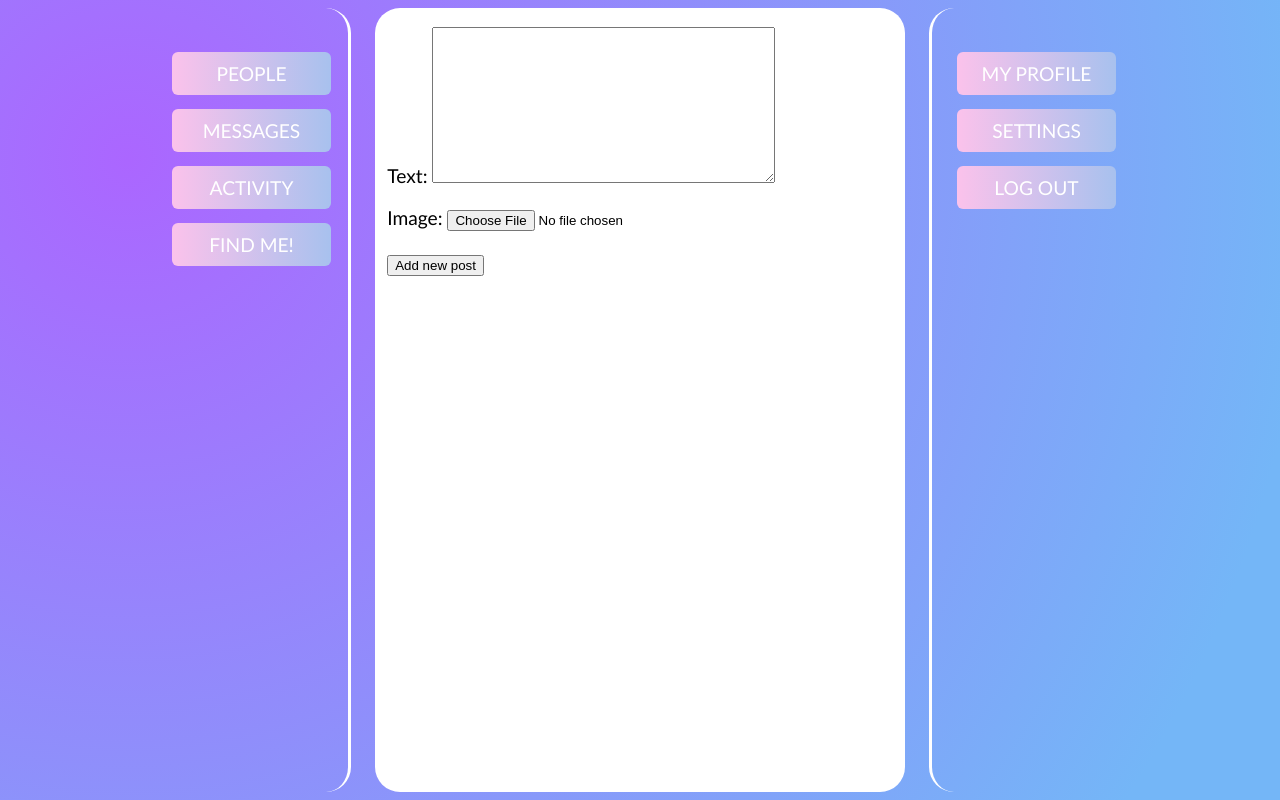
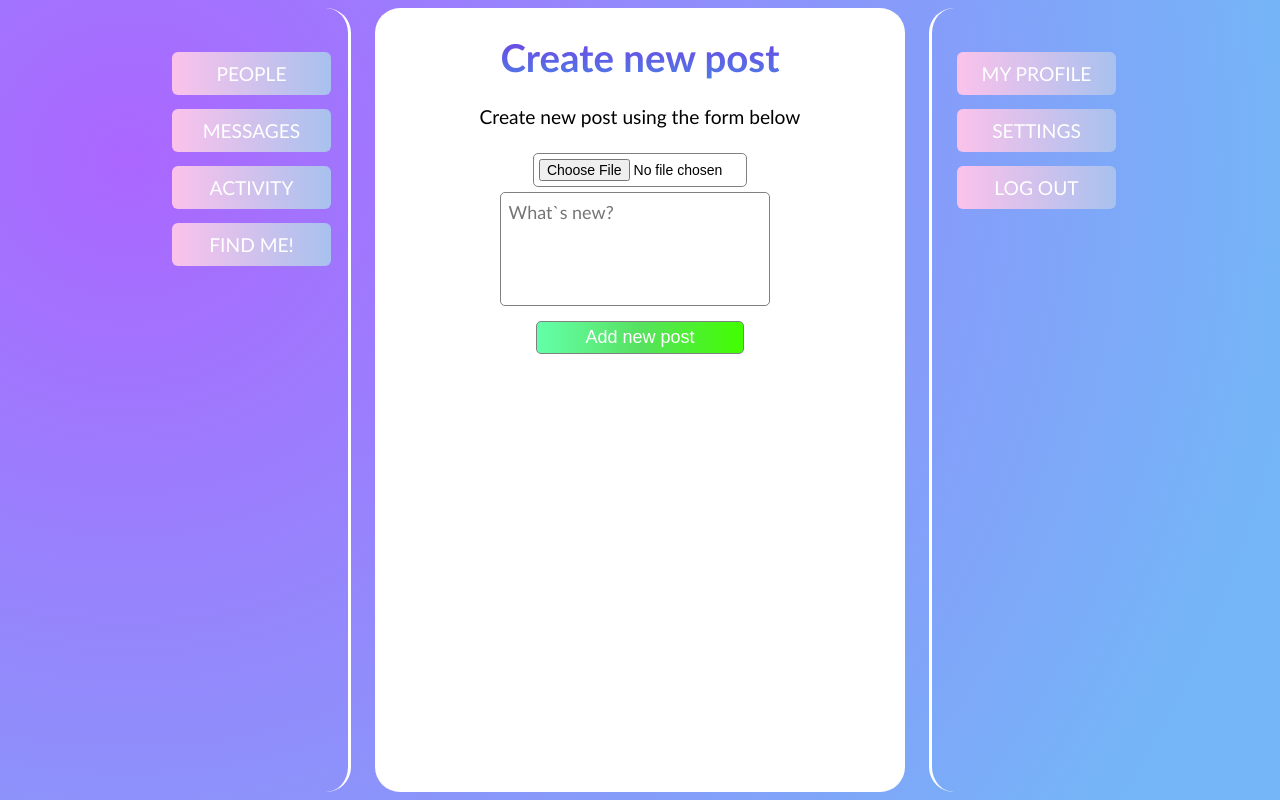
Before and after one commit to butuz0/DatingApp, a Django app: page /blog/new_post/ in a window 1280 px wide. Run offline with Django 4.2, Linux system fonts and the light colour scheme; the visitor is signed in with stand-in values (Sample User, id 1).

Commit message:
new post page styling

```diff
--- /dev/null
+++ b/blog/static/blog/css/new_post.css
@@ -0,0 +1,44 @@
+p {
+    text-align: center;
+}
+
+form {
+    display: flex;
+    flex-direction: column;
+    align-items: center;
+}
+
+textarea {
+    padding: 8px;
+    margin-right: 10px;
+    border: 1px solid grey;
+    border-radius: 5px;
+    resize: none;
+    font-size: large;
+    font-family: 'Trebuchet MS', sans-serif;
+    width: 50%;
+    margin-bottom: 10px;
+    height: 6rem;
+}
+
+.form_submit {
+    width: 41%;
+    background-size: 100% auto;
+    color: white;
+    max-height: 6rem;
+    background-image: linear-gradient(to right, #63ffa9, #57e160, #42ff00);
+}
+
+input[type="file"] {
+    font-size: 14px;
+}
+
+input {
+    display: block;
+    width: 40%;
+    margin: 5px;
+    padding: 5px;
+    border-radius: 5px;
+    border: 1px solid gray;
+    font-size: 18px;
+}
--- a/blog/templates/blog/create_new_post.html
+++ b/blog/templates/blog/create_new_post.html
@@ -1,13 +1,22 @@
 {% extends 'base.html' %}
+{% load static %}
+{% load account_extras %}
 
 {% block title %}
     New Post
 {% endblock %}
 
+{% block styles_link %}
+    {% static 'blog/css/new_post.css' %}
+{% endblock %}
+
 {% block content %}
+    <h1>Create new post</h1>
+    <p>Create new post using the form below</p>
     <form action="" method="post">
         {% csrf_token %}
-        {{ form.as_p }}
-        <input type="submit" value="Add new post">
+        {{ form.image }}
+        {{ form.text|add_attr:'placeholder:What`s new?' }}
+        <input class="form_submit" type="submit" value="Add new post">
     </form>
 {% endblock %}
```
